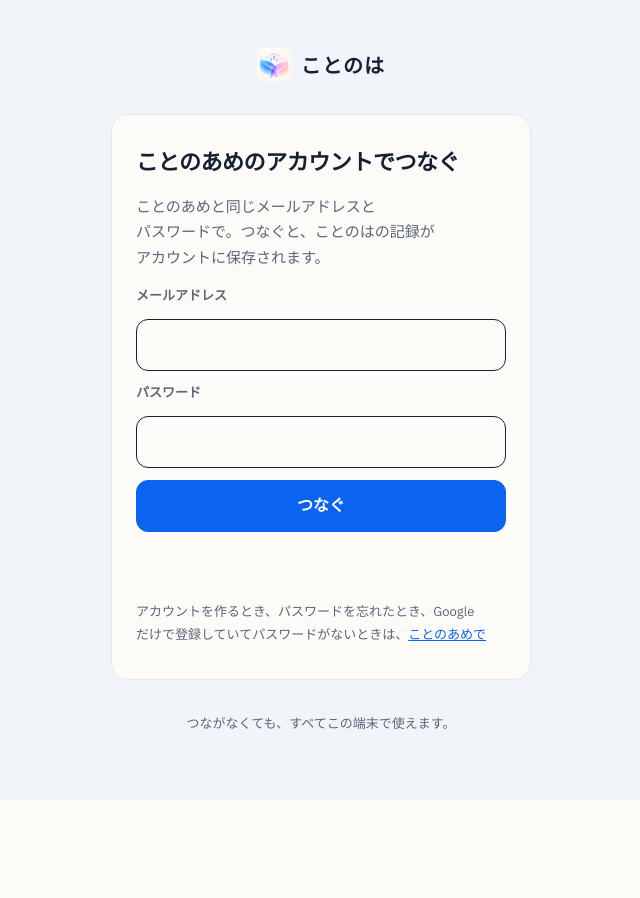
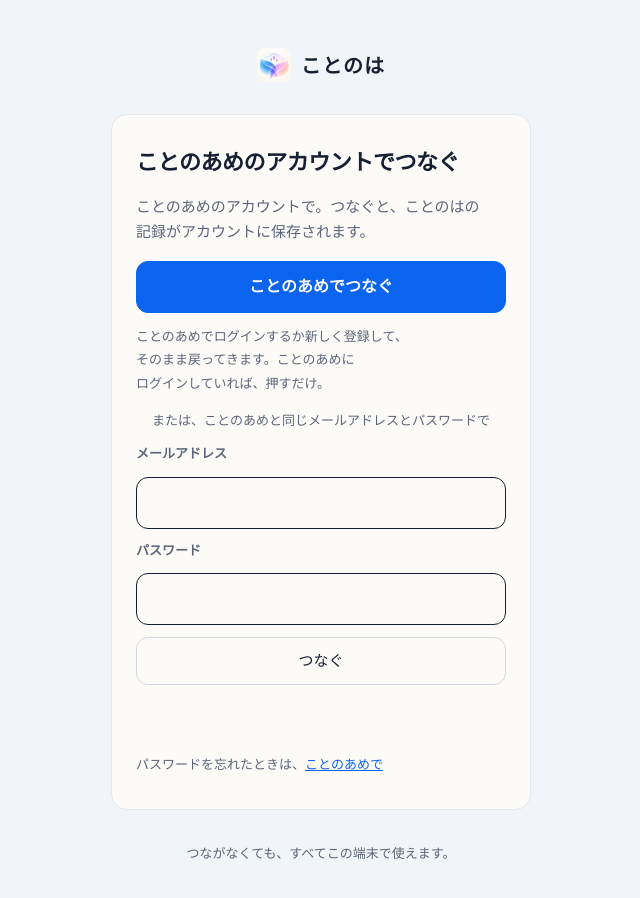
Before and after one commit to ryoda0314/kotonoha, a Next.js app: page /login in a window 1280 px wide. Shown: the top 898 px of the page, without its empty margins (319-959 px from the left). Before the commit the page ends 800 px from the top, so only its background shows below. Built offline with nearby package versions, Linux system fonts and the light colour scheme; no server answers; a web font is replaced by a local one.

Commit message:
feat: implement connection flow with ことのあめ for user authentication and add related UI updates

```diff
--- a/src/app/login/LoginForm.tsx
+++ b/src/app/login/LoginForm.tsx
@@ -2,9 +2,10 @@
 
 import Link from "next/link";
 import { useRouter, useSearchParams } from "next/navigation";
-import { useEffect, useState } from "react";
+import { useEffect, useState, useSyncExternalStore } from "react";
 import { ja } from "@/lib/i18n/ja";
-import { account, signIn, signOut, type Account, type SignInResult } from "@/lib/sync";
+import { connectInProgress, finishConnect, startConnect } from "@/lib/connect";
+import { account, signIn, signInWithKotonoame, signOut, type Account, type SignInResult } from "@/lib/sync";
 import { GoogleButton } from "./GoogleButton";
 import styles from "./login.module.css";
 
@@ -14,6 +15,8 @@ const t = ja.login;
 function safeNext(value: string | null): string {
   return value && value.startsWith("/") && !value.startsWith("//") ? value : "/app/me";
 }
+
+const never = () => () => {};
 
 function message(reason: Exclude<SignInResult, { ok: true }>["reason"]): string {
   return t.errors[reason];
@@ -27,10 +30,36 @@ export function LoginForm() {
   const [password, setPassword] = useState("");
   const [busy, setBusy] = useState(false);
   const [error, setError] = useState("");
+  // Back from ことのあめ with a token (connect.ts): "つないでいます" instead of the form. Read after hydration (the
+  // server has no fragment), as useSyncExternalStore does with the server's value first.
+  const connecting = useSyncExternalStore(never, connectInProgress, () => false);
+  const [connectError, setConnectError] = useState("");
 
   useEffect(() => {
-    void account().then(setMe);
-  }, []);
+    let live = true;
+    const returning = finishConnect(signInWithKotonoame);
+    if (!returning) {
+      void account().then((a) => {
+        if (live) setMe(a);
+      });
+      return () => {
+        live = false;
+      };
+    }
+    void returning.then(async (result) => {
+      if (!live) return;
+      if (result.ok) {
+        router.replace(safeNext(result.next));
+        router.refresh();
+        return;
+      }
+      setConnectError(result.reason === "stale" ? t.errors.connectStale : t.errors.connectFailed);
+      setMe(await account());
+    });
+    return () => {
+      live = false;
+    };
+  }, [router]);
 
   const done = () => {
     router.replace(next);
@@ -47,7 +76,7 @@ export function LoginForm() {
     else setError(message(result.reason));
   }
 
-  if (me === undefined) return <div className={styles.stack} />;
+  if (me === undefined) return connecting ? <p className={styles.sent}>{t.connecting}</p> : <div className={styles.stack} />;
 
   if (me) {
     return (
@@ -72,6 +101,16 @@ export function LoginForm() {
 
   return (
     <div className={styles.stack}>
+      {connectError ? (
+        <p className={styles.error} role="alert">
+          {connectError}
+        </p>
+      ) : null}
+      <button type="button" className="btn" onClick={() => startConnect(ja.kotonoame.url, next)}>
+        {t.connect}
+      </button>
+      <p className={styles.small}>{t.connectNote}</p>
+      <p className={styles.or}>{t.or}</p>
       <form onSubmit={submit} className={styles.stack}>
         <label htmlFor="email" className="label">
           {t.email}
@@ -102,14 +141,14 @@ export function LoginForm() {
             {error}
           </p>
         ) : null}
-        <button type="submit" className="btn" disabled={busy}>
+        <button type="submit" className="btn-quiet" disabled={busy}>
           {busy ? t.signingIn : t.submit}
         </button>
       </form>
       <GoogleButton onDone={done} onError={() => setError(t.errors.google)} />
       <p className={styles.small}>
         {t.noAccount}
-        <a href={`${ja.kotonoame.url}/login`} className={styles.inlineLink}>
+        <a href={`${ja.kotonoame.url}/login/forgot`} className={styles.inlineLink}>
           {t.toKotonoame}
         </a>
       </p>
--- a/src/app/login/login.module.css
+++ b/src/app/login/login.module.css
@@ -31,5 +31,6 @@
 .sent { margin: 0; font-size: 15px; line-height: 1.8; padding: 16px; background: var(--surface); border-radius: var(--radius); overflow-wrap: anywhere; }
 .small { max-width: 420px; margin: 0; font-size: 13px; color: var(--muted); line-height: 1.8; }
 .inlineLink { color: var(--accent); }
+.or { margin: 4px 0 0; text-align: center; font-size: 13px; color: var(--muted); }
 /* Google's own button (Google Identity Services), centred, with room kept while it loads. */
 .google { display: flex; justify-content: center; min-height: 44px; }
--- /dev/null
+++ b/src/lib/connect.ts
@@ -0,0 +1,82 @@
+"use client";
+// ことのあめでつなぐ: the learner goes to ことのあめ's /connect (logging in or signing up there as they like), says つなぐ,
+// and comes back to /login with a one-time sign-in token in the URL's fragment, which signs them in here too
+// (sync.ts signInWithKotonoame). A random state, kept on this device before leaving and required back with the token,
+// makes sure the token belongs to a つなぐ started in this browser: a link carrying someone else's token cannot sign
+// the learner into a stranger's account and send their record into it. ことのあめ sends tokens only to the sisters it
+// knows (its src/lib/sisters.ts) at their own addresses, or to this computer while developing.
+// The same in every sister but for APP. readReturn is pure: tested in tests/connect.test.mjs.
+
+/** This app's name at ことのあめ. */
+export const APP = "kotonoha";
+const KEY = "kotonoame-connect";
+/** How long a つなぐ may take: a new account's confirmation mail may be opened a while later. */
+export const KEEP_MS = 3 * 3_600_000;
+
+export type Pending = { state: string; next: string; at: number };
+export type Returned = { token: string; next: string } | { error: "stale" } | null;
+export type Finished = { ok: true; next: string } | { ok: false; reason: "stale" | "failed" };
+
+/** What ことのあめ sent back in a fragment, checked against the つなぐ this browser started; null when nothing came. */
+export function readReturn(hash: string, pending: Pending | null, now: number): Returned {
+  const params = new URLSearchParams(hash.replace(/^#/, ""));
+  const token = params.get("kotonoame");
+  if (!token) return null;
+  if (!pending || params.get("state") !== pending.state || !(now - pending.at <= KEEP_MS)) return { error: "stale" };
+  return { token, next: pending.next };
+}
+
+function newState(): string {
+  const bytes = crypto.getRandomValues(new Uint8Array(24));
+  return btoa(String.fromCharCode(...bytes)).replace(/\+/g, "-").replace(/\//g, "_").replace(/=+$/, "");
+}
+
+/** Off to ことのあめ; `next` (a path here) is where to go once back and signed in. */
+export function startConnect(kotonoameUrl: string, next: string): void {
+  const state = newState();
+  try {
+    localStorage.setItem(KEY, JSON.stringify({ state, next, at: Date.now() } satisfies Pending));
+  } catch {
+    // Without it the token that comes back is refused as stale, and nothing is signed in.
+  }
+  // Another site (ことのあめ), not a page of this app, so not the router.
+  // eslint-disable-next-line @next/next/no-location-assign-relative-destination
+  location.assign(`${kotonoameUrl}/connect?${new URLSearchParams({ app: APP, back: location.origin, state })}`);
+}
+
+/** What came back, if anything. The fragment and the つなぐ kept here are cleared at once: the token is spent either way. */
+function takeReturn(): Returned {
+  if (!location.hash.includes("kotonoame=")) return null;
+  const hash = location.hash;
+  history.replaceState(null, "", location.pathname + location.search);
+  let pending: Pending | null = null;
+  try {
+    pending = JSON.parse(localStorage.getItem(KEY) ?? "null") as Pending | null;
+    localStorage.removeItem(KEY);
+  } catch {
+    pending = null;
+  }
+  return readReturn(hash, pending, Date.now());
+}
+
+let finishing: Promise<Finished> | undefined;
+
+/** Back from ことのあめ and still signing in (the fragment not yet read, or its token being spent). */
+export const connectInProgress = () => finishing !== undefined || location.hash.includes("kotonoame=");
+
+/**
+ * Signs in with what came back from ことのあめ (null when nothing did). Once per return, however many times the page asks:
+ * React runs effects twice while developing, and the token cannot be spent twice.
+ */
+export function finishConnect(signIn: (token: string) => Promise<boolean>): Promise<Finished> | null {
+  if (finishing) return finishing;
+  const back = takeReturn();
+  if (!back) return null;
+  const done: Promise<Finished> =
+    "error" in back
+      ? Promise.resolve({ ok: false, reason: "stale" })
+      : signIn(back.token).then((ok): Finished => (ok ? { ok: true, next: back.next } : { ok: false, reason: "failed" }));
+  finishing = done;
+  void done.finally(() => setTimeout(() => (finishing = undefined), 0));
+  return done;
+}
--- a/src/lib/i18n/ja.ts
+++ b/src/lib/i18n/ja.ts
@@ -225,12 +225,16 @@ export const ja = {
 
   login: {
     title: "ことのあめのアカウントでつなぐ",
-    lead: "ことのあめと同じメールアドレスとパスワードで。つなぐと、ことのはの記録がアカウントに保存されます。",
+    lead: "ことのあめのアカウントで。つなぐと、ことのはの記録がアカウントに保存されます。",
+    connect: "ことのあめでつなぐ",
+    connectNote: "ことのあめでログインするか新しく登録して、そのまま戻ってきます。ことのあめにログインしていれば、押すだけ。",
+    connecting: "ことのあめから、つないでいます…",
+    or: "または、ことのあめと同じメールアドレスとパスワードで",
     email: "メールアドレス",
     password: "パスワード",
     submit: "つなぐ",
     signingIn: "つないでいます…",
-    noAccount: "アカウントを作るとき、パスワードを忘れたとき、Google だけで登録していてパスワードがないときは、",
+    noAccount: "パスワードを忘れたときは、",
     toKotonoame: "ことのあめで",
     already: (email: string) => `${email} とつないでいます。`,
     toApp: "続ける",
@@ -243,6 +247,8 @@ export const ja = {
       failed: "つなげませんでした。電波のよいところで、少し待ってからもう一度。",
       unavailable: "いまはアカウントにつなげません。",
       google: "Google でつなげませんでした。メールアドレスとパスワードでお試しください。",
+      connectFailed: "つなげませんでした。もう一度「ことのあめでつなぐ」から。",
+      connectStale: "このつなぐは、別のブラウザで始めたものか、時間がたったものでした。もう一度「ことのあめでつなぐ」から。",
     },
   },
 };
--- a/src/lib/sync.ts
+++ b/src/lib/sync.ts
@@ -124,6 +124,16 @@ export async function signInWithGoogle(token: string, nonce: string): Promise<bo
   return true;
 }
 
+/** With the one-time token ことのあめ sent back after つなぐ (connect.ts); the record is merged in at once. */
+export async function signInWithKotonoame(tokenHash: string): Promise<boolean> {
+  const sb = supabase();
+  if (!sb) return false;
+  const { error } = await sb.auth.verifyOtp({ token_hash: tokenHash, type: "magiclink" });
+  if (error) return false;
+  await syncRecord();
+  return true;
+}
+
 /** Stops keeping the record in the account; the device keeps its copy. */
 export async function signOut(): Promise<void> {
   await flush();
```
Also changed, not shown: 2 other files (tests, documents, lock files or other folders).
